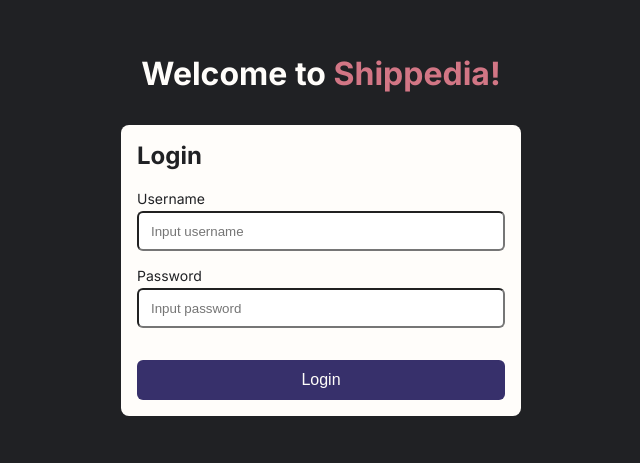
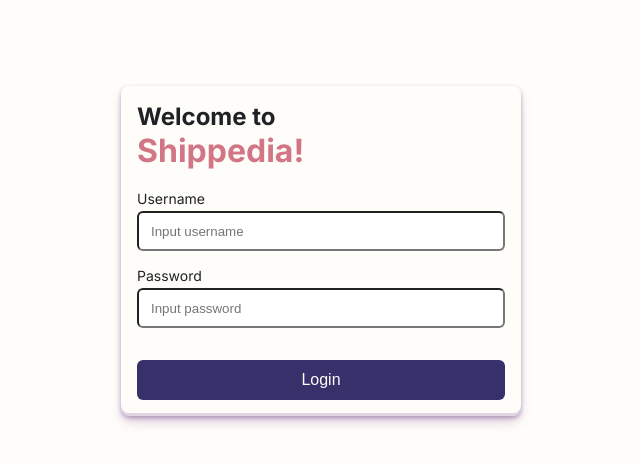
Before and after one commit to narendra087/shippedia-nn, a Next.js app: page / in a window 1280 px wide. Shown: the part 165-628 px from the top of the page, without its empty margins (319-959 px from the left). Built offline with nearby package versions, Linux system fonts and the light colour scheme.

Commit message:
[UPDATE] Login page

```diff
--- a/app/components/form/Input/Input.tsx
+++ b/app/components/form/Input/Input.tsx
@@ -1,31 +1,19 @@
-import React, { FormEvent, HTMLInputTypeAttribute } from 'react'
+import React, { ChangeEvent, InputHTMLAttributes } from 'react'
 import Error from '../error/Error'
 
 import styles from './Input.module.scss'
 
-interface ComponentProps {
+interface ComponentProps extends InputHTMLAttributes<HTMLInputElement> {
   id: string
-  value: string
-  placeholder: string
-  type: HTMLInputTypeAttribute
   label?: string
-  name?: string
-  disabled?: boolean
-  readOnly?: boolean
-  onChange?: (e: FormEvent<HTMLInputElement>) => void
+  onChange?: (e: ChangeEvent<HTMLInputElement>) => void
   status?: 'error' | 'warning' | 'success'
   errMsg?: string
 }
 
 const Input = ({
   id,
-  value,
-  placeholder,
-  name,
   label,
-  type = 'text',
-  disabled,
-  readOnly,
   onChange,
   status,
   errMsg,
@@ -36,13 +24,7 @@ const Input = ({
       {label ? <label htmlFor={id}>{label}</label> : null}
       <input
         id={id}
-        value={value}
-        placeholder={placeholder}
-        name={name}
-        type={type}
         onChange={onChange}
-        readOnly={readOnly}
-        disabled={disabled}
         {...props}
       />
       {errMsg && (
--- a/app/page.module.scss
+++ b/app/page.module.scss
@@ -8,21 +8,23 @@
   align-items: center;
   padding: 6rem;
   min-height: 100vh;
-  h1 {
-    span {
-      color: $secondary-100;
-    }
-  }
 }
 
 .card {
-  background: $text-color;
-  color: $foreground-color;
+  background: $foreground-color;
+  box-shadow:
+    rgba($color: $primary-200, $alpha: .4) 0px 2px 4px,
+    rgba($color: $primary-200, $alpha: .3) 0px 7px 13px -3px,
+    rgba($color: $primary-200, $alpha: .2) 0px -3px 0px inset;
   border-radius: .5rem;
   max-width: 400px;
   padding: 1rem;
   width: 100%;
   margin-top: 2rem;
+
+  h1 {
+    color: $secondary-100;
+  }
 
   .card-title {
     @include headingReg;
--- a/app/page.tsx
+++ b/app/page.tsx
@@ -20,15 +20,15 @@ export default function Home() {
   return (
 
     <main className={styles.main}>
-      <h1>Welcome to <span>Shippedia!</span></h1>
+      {/* <h1>Welcome to <span>Shippedia!</span></h1> */}
       <div className={styles.card}>
-        <p className={styles['card-title']}>Login</p>
+        <p className={styles['card-title']}>Welcome to</p>
+        <h1>Shippedia!</h1>
         <div className={styles.form}>
           <Input
             id='username'
             label='Username'
             placeholder='Input username'
-            type='text'
             value={username}
             onChange={(e) => setUsername(e.currentTarget.value)}
           />
--- a/app/styles/_colors.scss
+++ b/app/styles/_colors.scss
@@ -1,5 +1,5 @@
-$foreground-color: #202124;
-$text-color: #FFFDFA;
+$foreground-color: #FFFDFA;
+$text-color: #202124;
 
 $primary-100: #37306B;
 $primary-200: #66347F;
--- a/app/styles/components/_button.scss
+++ b/app/styles/components/_button.scss
@@ -28,9 +28,9 @@
 button {
   @extend %button;
   &.primary {
-    @include button($primary-100, $text-color);
+    @include button($primary-100, $foreground-color);
   }
   &.secondary {
-    @include button($secondary-100, $text-color);
+    @include button($secondary-100, $foreground-color);
   }
 }
```
